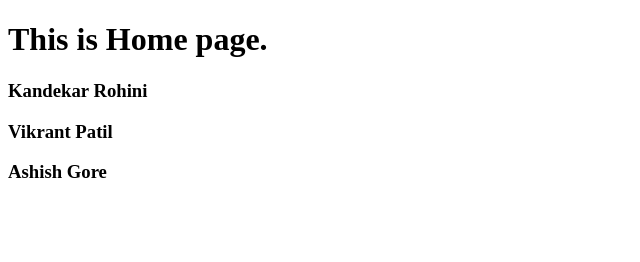
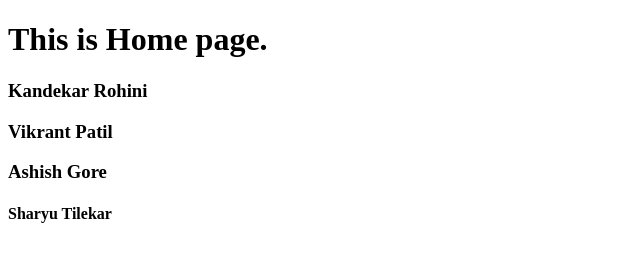
Before and after one commit to Ashish-code0/project, a plain HTML site: page index.html in a window 1280 px wide. Shown: the whole page, without its empty margins (0-640 px from the left). Drawn offline with Linux system fonts and the light colour scheme.

Commit message:
sharyu tilekar

```diff
--- a/index.html
+++ b/index.html
@@ -13,5 +13,6 @@
    <h3> Kandekar Rohini </h3>
    <h3> Vikrant Patil </h3>
    <h3> Ashish Gore </h3>
+   <h4>Sharyu Tilekar</h4>
 </body>
 </html>
```
